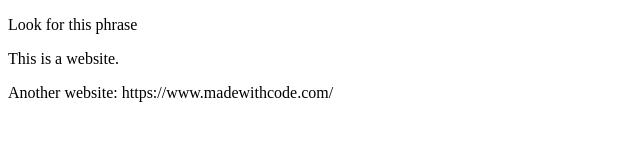
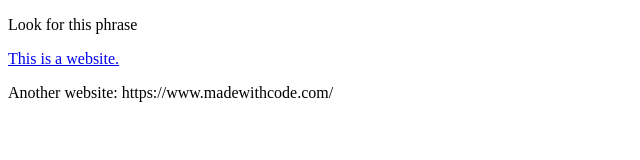
Before and after one commit to rmango/test, a plain HTML site: page index.html in a window 1280 px wide. Shown: the full height of the page, 0-640 px from the left. Drawn offline with Linux system fonts and the light colour scheme.

Commit message:
Update index.html

```diff
--- a/index.html
+++ b/index.html
@@ -4,6 +4,6 @@
 </head>
 <body>
   <p>Look for this phrase</p>
-  <p href="https://www.bing.com/">This is a website.</p>
+  <a href="https://www.bing.com/">This is a website.</a>
   <p>Another website: https://www.madewithcode.com/</p>
 </body>
```
